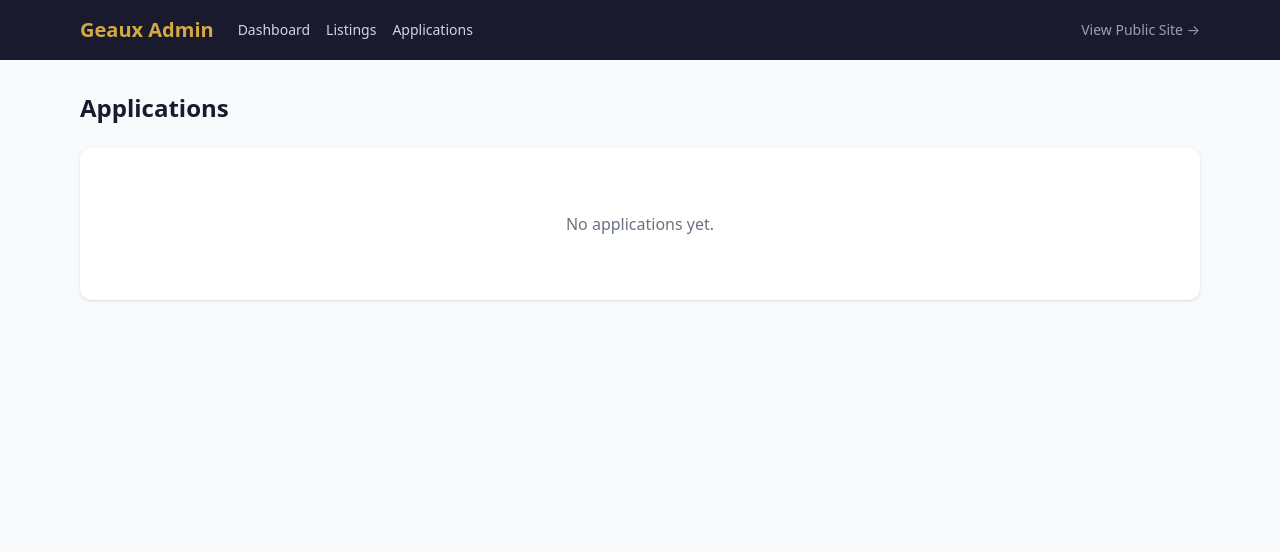
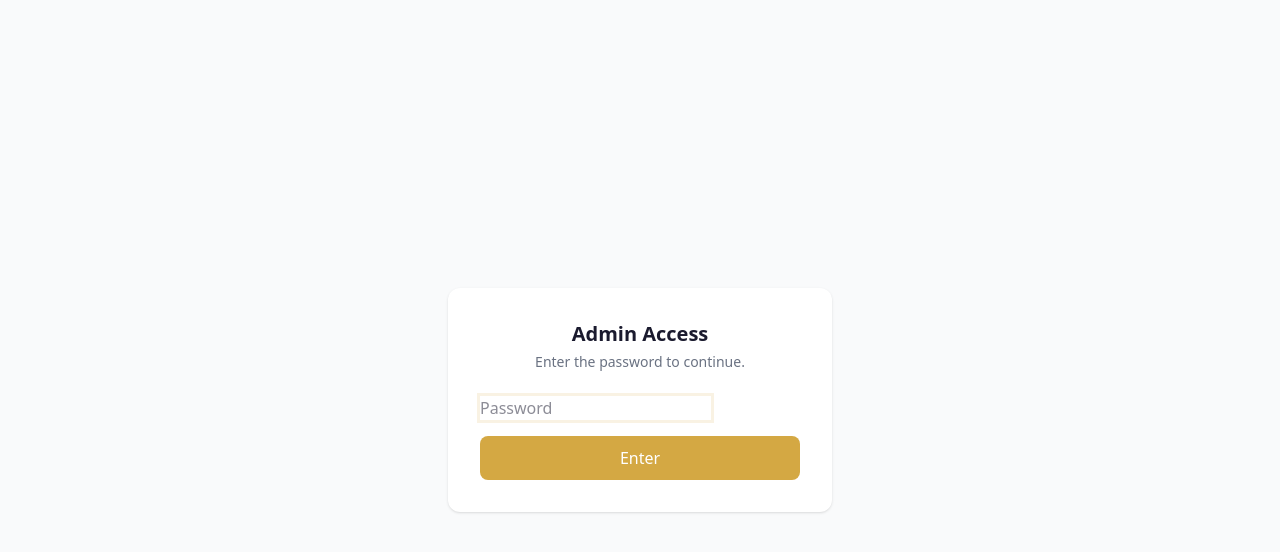
Before and after one commit to henrynorton1975/geauxhomerentals, a Next.js app: page /admin/applications in a window 1280 px wide. Shown: the top 552 px of the page. Built offline with nearby package versions, Linux system fonts and the light colour scheme; no server answers; the database is empty.

Commit message:
Feature: Add password protection to admin dashboard
Co-Authored-By: Claude Opus 4.6 <noreply@anthropic.com>

```diff
--- /dev/null
+++ b/src/app/admin/AdminGate.tsx
@@ -0,0 +1,63 @@
+"use client";
+
+import { useState, useEffect } from "react";
+
+const STORAGE_KEY = "admin_authenticated";
+
+export default function AdminGate({ children }: { children: React.ReactNode }) {
+  const [authenticated, setAuthenticated] = useState(false);
+  const [checking, setChecking] = useState(true);
+  const [password, setPassword] = useState("");
+  const [error, setError] = useState("");
+
+  useEffect(() => {
+    const stored = sessionStorage.getItem(STORAGE_KEY);
+    if (stored === process.env.NEXT_PUBLIC_ADMIN_PASSWORD) {
+      setAuthenticated(true);
+    }
+    setChecking(false);
+  }, []);
+
+  function handleSubmit(e: React.FormEvent) {
+    e.preventDefault();
+    if (password === process.env.NEXT_PUBLIC_ADMIN_PASSWORD) {
+      sessionStorage.setItem(STORAGE_KEY, password);
+      setAuthenticated(true);
+      setError("");
+    } else {
+      setError("Incorrect password.");
+    }
+  }
+
+  if (checking) return null;
+
+  if (authenticated) return <>{children}</>;
+
+  return (
+    <div className="min-h-screen flex items-center justify-center bg-gray-50">
+      <div className="bg-white rounded-xl shadow-sm p-8 w-full max-w-sm">
+        <h1 className="text-xl font-bold mb-1 text-center">Admin Access</h1>
+        <p className="text-gray-500 text-sm text-center mb-6">
+          Enter the password to continue.
+        </p>
+        <form onSubmit={handleSubmit}>
+          <input
+            type="password"
+            value={password}
+            onChange={(e) => setPassword(e.target.value)}
+            placeholder="Password"
+            autoFocus
+          />
+          {error && <p className="text-red-600 text-sm mt-2">{error}</p>}
+          <button
+            type="submit"
+            className="w-full text-white font-medium py-2.5 rounded-lg mt-4 hover:opacity-90 transition-opacity"
+            style={{ backgroundColor: "#D4A843" }}
+          >
+            Enter
+          </button>
+        </form>
+      </div>
+    </div>
+  );
+}
--- a/src/app/admin/layout.tsx
+++ b/src/app/admin/layout.tsx
@@ -1,7 +1,9 @@
 import Link from "next/link";
+import AdminGate from "./AdminGate";
 
 export default function AdminLayout({ children }: { children: React.ReactNode }) {
   return (
+    <AdminGate>
       <div className="min-h-screen">
         <header className="bg-[#1a1a2e] text-white">
           <div className="max-w-6xl mx-auto px-4 py-4 flex items-center justify-between">
@@ -24,5 +26,6 @@ export default function AdminLayout({ children }: { children: React.ReactNode })
           {children}
         </main>
       </div>
+    </AdminGate>
   );
 }
```
Lines whose indentation alone changed are shown as unchanged.
